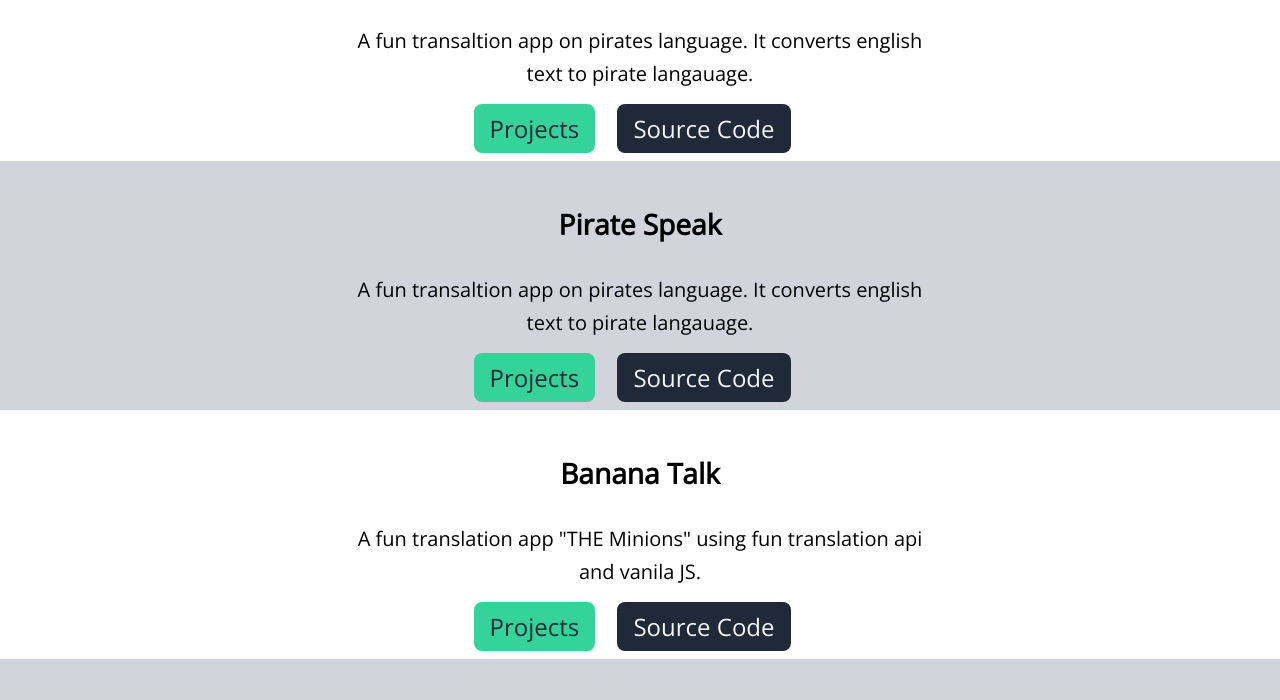
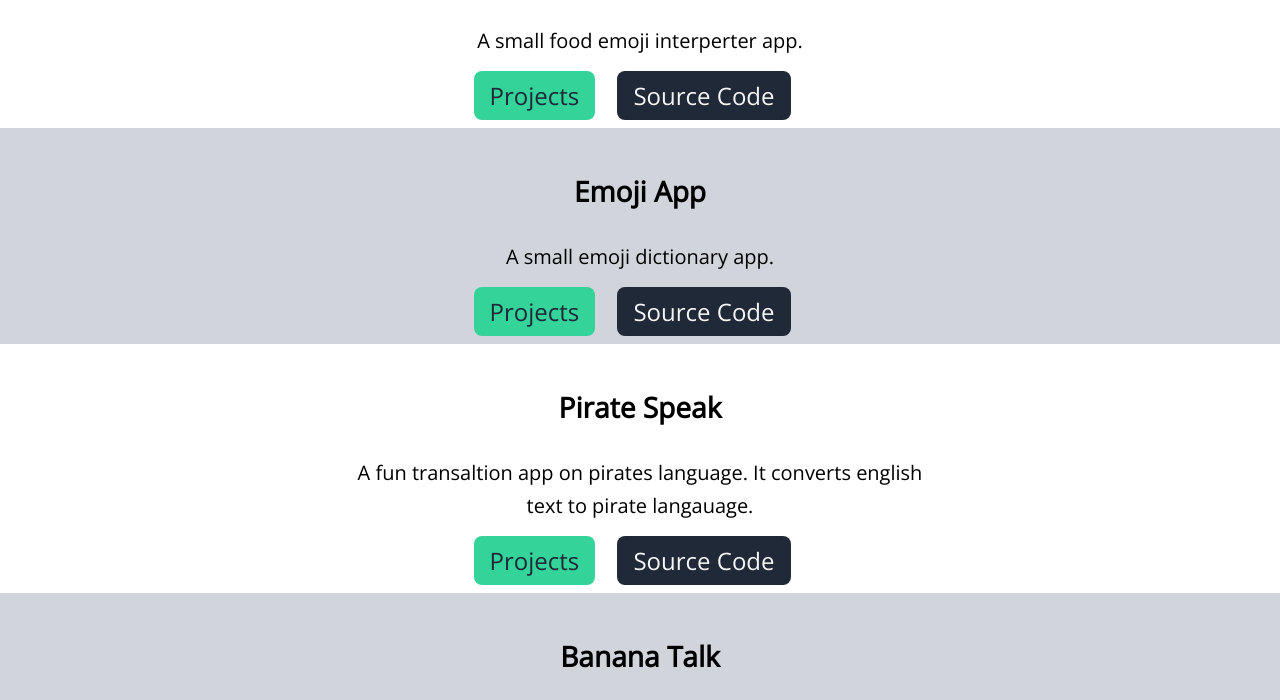
Before and after one commit to nehagopinathan18/nehagopinathan-portfolio, a plain HTML site: page projects.html in a window 1280 px wide. Shown: the part 920-1620 px from the top of the page. Drawn offline with nearby package versions, Linux system fonts and the light colour scheme.

Commit message:
Updated projects

```diff
--- a/projects.html
+++ b/projects.html
@@ -27,7 +27,7 @@
     <header >
         <img class="hero-img"src="images/projects.svg"/>
         <h1 class="hero-heading">My Projects </h1>
-        <h2 class="sub-heading"><span><strong></strong>These projects are inspired from neoGcamp under guidance of my mentor Tanay Pratap</span></h2>
+        <h2 class="sub-heading"><span><strong></strong>Here is some of projects I have created as a part of my learning journey. </span></h2>
 
     </header>
     <section class="section-h3 section-bgcolor">
@@ -56,10 +56,10 @@
                     Food App
                     </h3>
                      <p>
-                         <small >A fun transaltion app on pirates language. It converts english text to pirate langauage. </small>
+                         <small >A small food emoji interperter app. </small>
                      </p>
-                     <a class="link link-primary hover  " href="https://piratestranslator.netlify.app/"target="_blank">Projects</a>
-                     <a class="link link-secondary hover " href="https://github.com/nehagopinathan18/piratesTranslator"target="_blank">Source Code</a>
+                     <a class="link link-primary hover  " href="https://food-recomnedation.netlify.app/"target="_blank">Projects</a>
+                     <a class="link link-secondary hover " href="https://https://github.com/nehagopinathan18/FoodApp"target="_blank">Source Code</a>
 
                  </div>
 
@@ -67,6 +67,24 @@
         </ul>
     </section>
     <section class="section-h3 section-bgcolor">
+        <ul class="list-non-bullet ">
+            <li>
+                <div class="container container-center">
+                    <h3>
+                    Emoji App
+                    </h3>
+                     <p>
+                         <small >A small emoji dictionary app. </small>
+                     </p>
+                     <a class="link link-primary hover  " href="https://emoji-app-interpreter.netlify.app/"target="_blank">Projects</a>
+                     <a class="link link-secondary hover " href="https://https://github.com/nehagopinathan18/emoji"target="_blank">Source Code</a>
+
+                 </div>
+
+            </li>
+        </ul>
+    </section>
+    <section class="section-h3 ">
         <ul class="list-non-bullet ">
             <li>
                 <div class="container container-center">
@@ -84,7 +102,7 @@
             </li>
         </ul>
     </section>
-    <section class="section-h3 ">
+    <section class="section-h3 section-bgcolor">
         <ul class="list-non-bullet ">
             <li>
                 <div class="container container-center">
@@ -102,7 +120,7 @@
             </li>
         </ul>
     </section>
-    <section class="section-h3 section-bgcolor">
+    <section class="section-h3 ">
         <ul class="list-non-bullet ">
             <li>
                 <div class="container container-center">
@@ -120,7 +138,7 @@
             </li>
         </ul>
     </section>
-    <section class="section-h3">
+    <section class="section-h3 section-bgcolor">
         <ul class="list-non-bullet">
             <li>
                 <div class="container container-center">
@@ -140,7 +158,7 @@
 
         </ul>
     </section>
-    <section class="section-h3 section-bgcolor">
+    <section class="section-h3 ">
         <ul class="list-non-bullet">
             <li>
                 <div class="container container-center">
```
